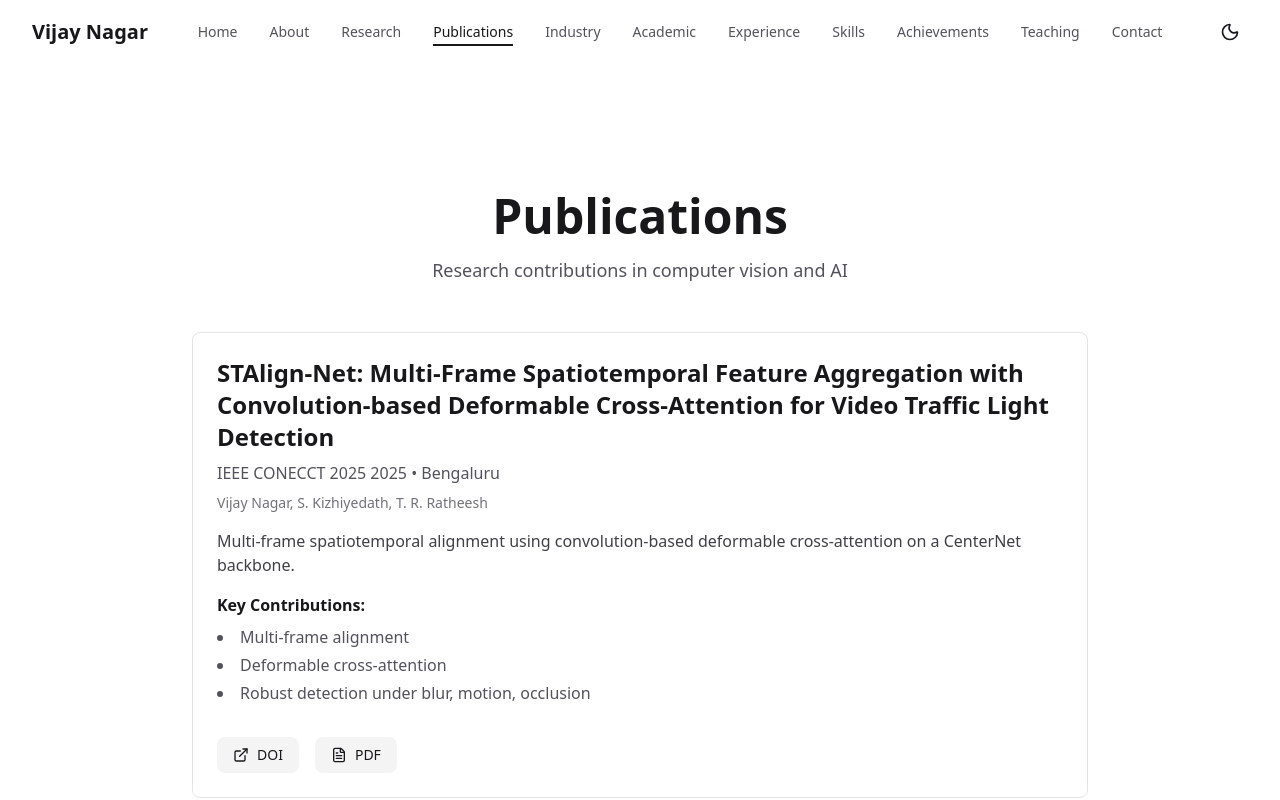
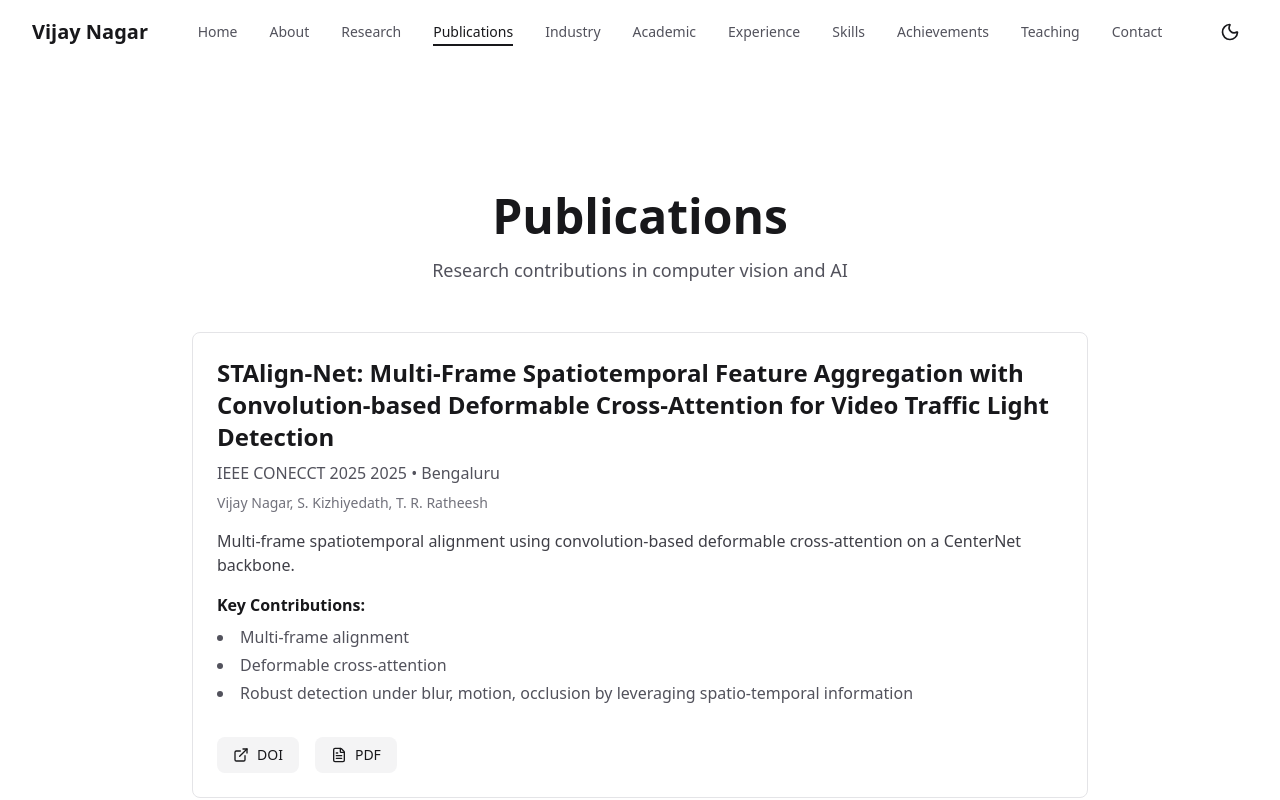
Before and after one commit to ujjwalm9895/Vijay_nagar, a Next.js app in the folder frontend/: page /publications in a window 1280 px wide. Shown: the top 800 px of the page. Built offline with nearby package versions, Linux system fonts and the light colour scheme.

Commit message:
Update page.tsx
updated publication URL

```diff
--- a/frontend/src/app/publications/page.tsx
+++ b/frontend/src/app/publications/page.tsx
@@ -20,10 +20,10 @@ const publication = {
   contributions: [
     'Multi-frame alignment',
     'Deformable cross-attention',
-    'Robust detection under blur, motion, occlusion',
+    'Robust detection under blur, motion, occlusion by leveraging spatio-temporal information',
   ],
-  doi: 'https://doi.org/example',
-  pdfUrl: '#',
+    doi: 'https://ieeexplore.ieee.org/document/11306544/references#references',
+    pdfUrl: 'https://ieeexplore.ieee.org/stamp/stamp.jsp?tp=&arnumber=11306544',
 };
 
 export default function PublicationsPage() {
```
